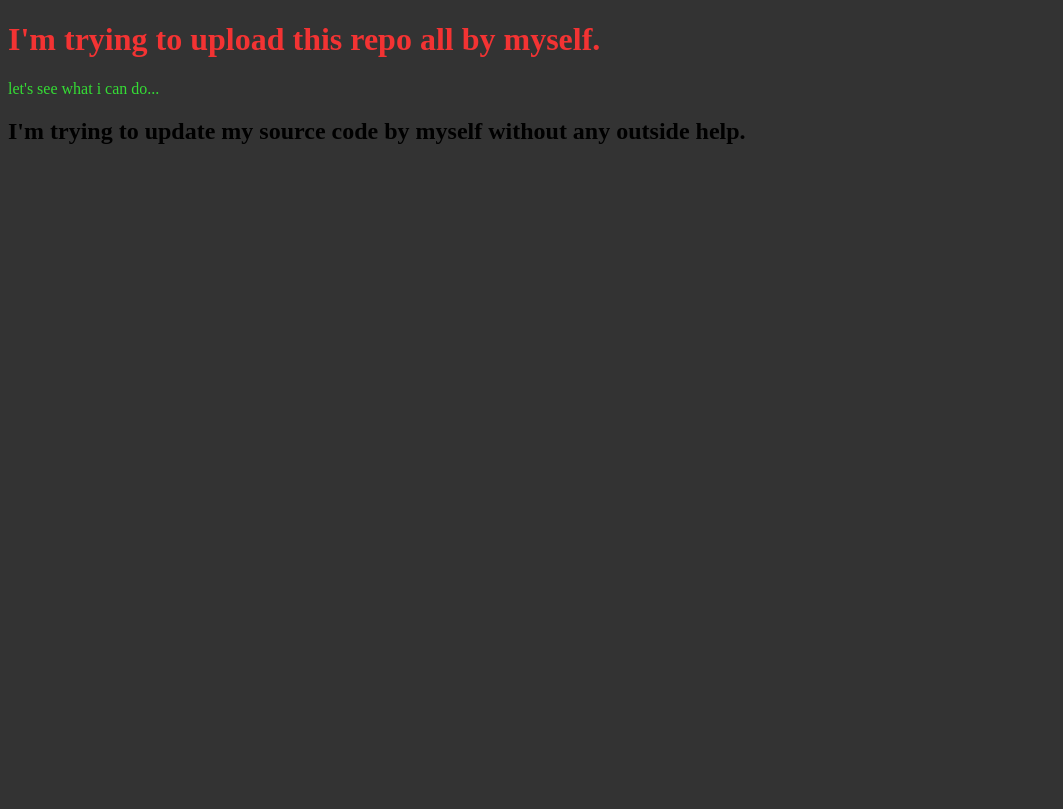
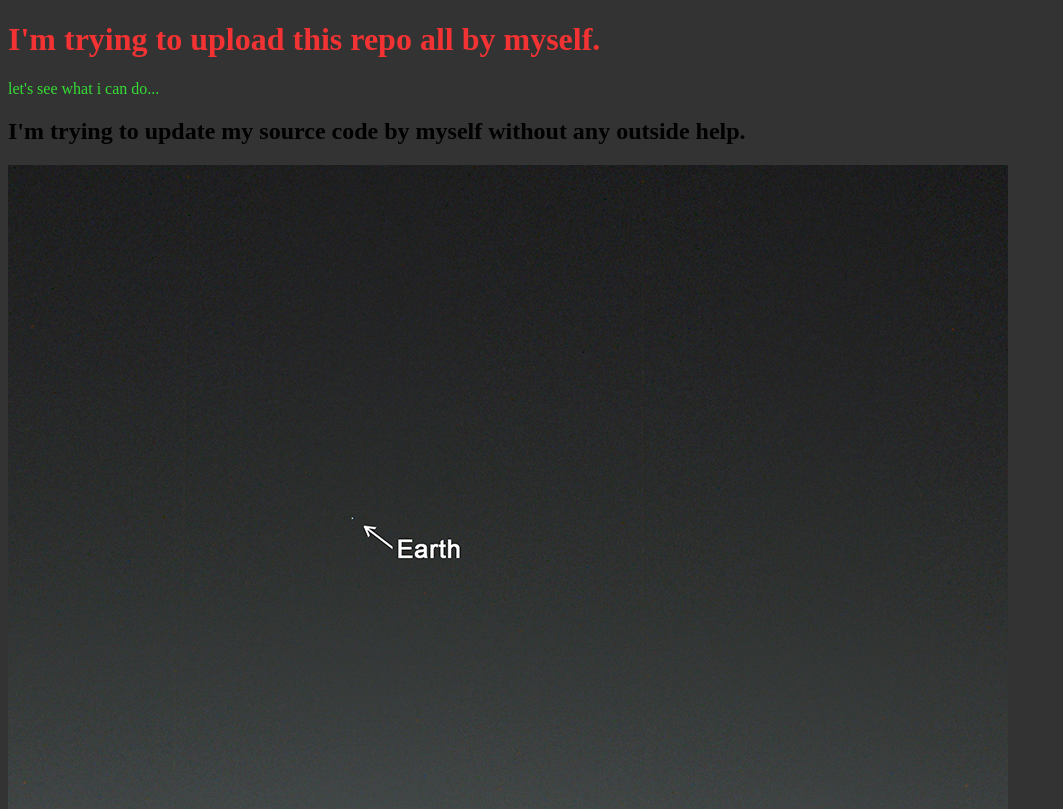
Before and after one commit to roufhasan/my-third-repo, a plain HTML site: page index.html in a window 1280 px wide. Shown: the top 809 px of the page, without its empty margins (0-1063 px from the left). Drawn offline with Linux system fonts and the light colour scheme.

Commit message:
added Earth photo

```diff
--- a/index.html
+++ b/index.html
@@ -13,5 +13,6 @@
     <h2>
       I'm trying to update my source code by myself without any outside help.
     </h2>
+    <img src="Earth-From-Mars.jpg" alt="" />
   </body>
 </html>
```
Also changed, not shown: Earth-From-Mars.jpg (added).
